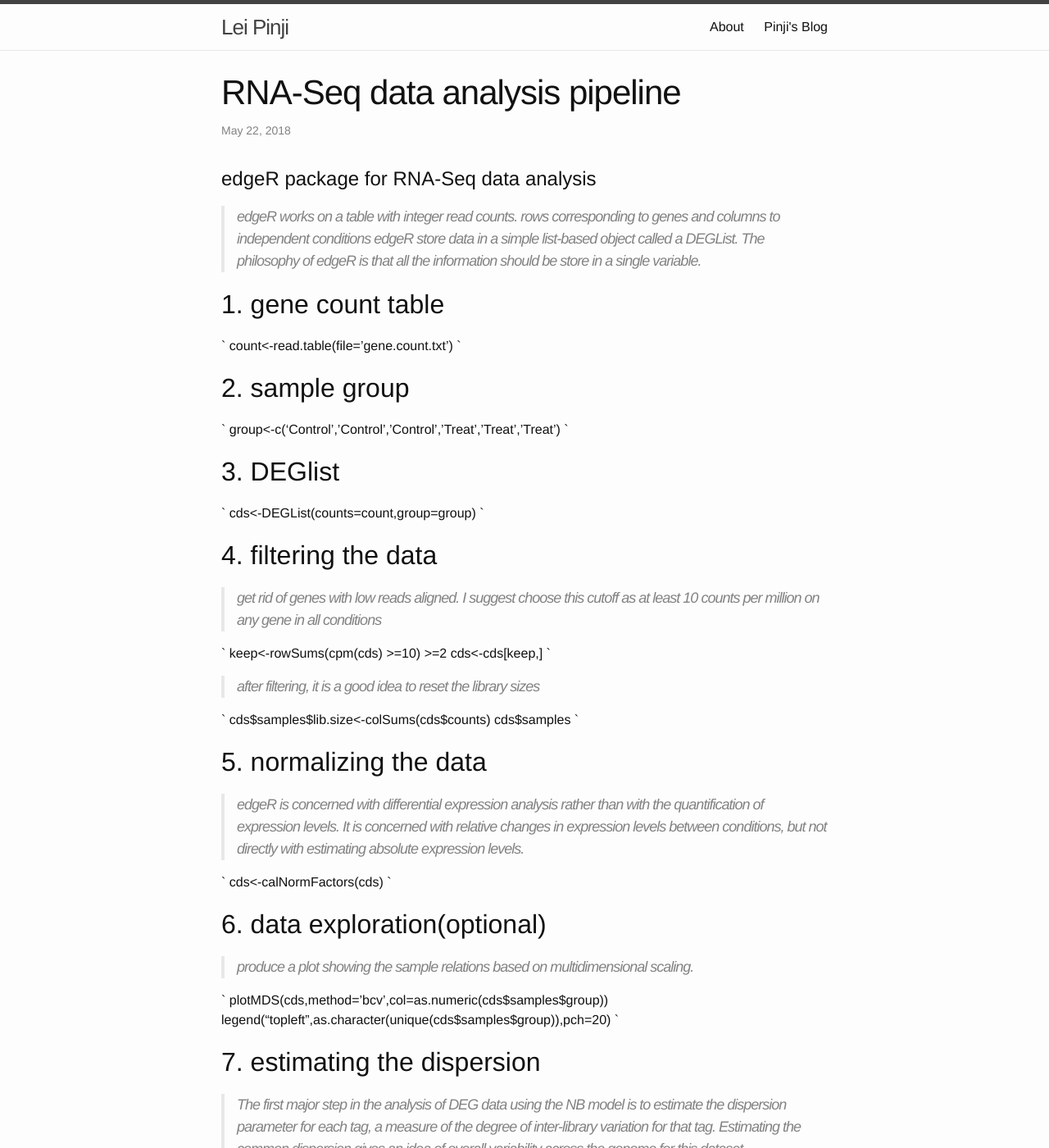
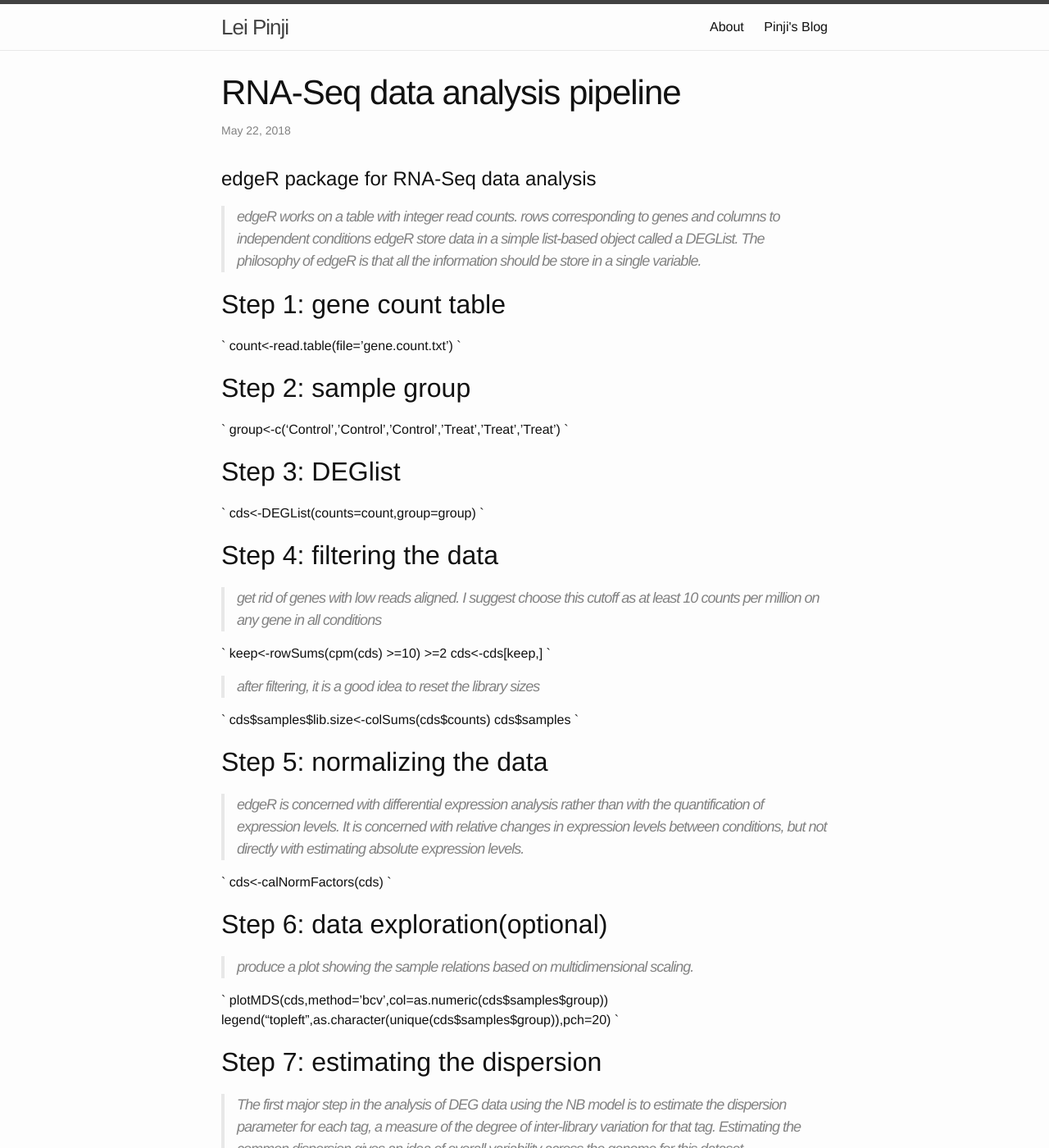
Before and after one commit to leipinji/leipinji.github.io, a Jekyll site: the page built from _posts/2018-05-22-RNA-Seq-data-analysis-pipeline.md, in a window 1280 px wide and 1400 px high. Shown: the whole window at 82% size. Built offline with Jekyll 4.4.1, drawn with Linux system fonts in a browser that asks for light colours; some of the changed text lies outside the part shown.

Commit message:
revised RNA-Seq pipeline

```diff
--- a/_posts/2018-05-22-RNA-Seq-data-analysis-pipeline.md
+++ b/_posts/2018-05-22-RNA-Seq-data-analysis-pipeline.md
@@ -12,25 +12,25 @@ edgeR store data in a simple list-based object called a DEGList.
 The philosophy of edgeR is that all the information should be store in a single variable.
 
 
-## 1. gene count table
+## Step 1: gene count table
 
 `
 count<-read.table(file='gene.count.txt')
 `
 
-## 2. sample group
+## Step 2: sample group
 
 `
 group<-c('Control','Control','Control','Treat','Treat','Treat')
 `
 
-## 3. DEGlist
+## Step 3: DEGlist
 
 `
 cds<-DEGList(counts=count,group=group)
 `
 
-## 4. filtering the data
+## Step 4: filtering the data
 
 > get rid of genes with low reads aligned.
 I suggest choose this cutoff as at least 10 counts per million on any gene in all conditions
@@ -46,7 +46,7 @@ cds<-cds[keep,]
 cds$samples$lib.size<-colSums(cds$counts)
 cds$samples
 `
-## 5. normalizing the data
+## Step 5: normalizing the data
 
 > edgeR is concerned with differential expression analysis rather than with the quantification of expression levels. It is concerned with relative changes in expression levels between conditions, but not directly with estimating absolute expression levels.
 
@@ -55,7 +55,7 @@ cds$samples
 cds<-calNormFactors(cds)
 `
 
-## 6. data exploration(optional)
+## Step 6: data exploration(optional)
 
 > produce a plot showing the sample relations based on multidimensional scaling.
 
@@ -64,7 +64,7 @@ plotMDS(cds,method='bcv',col=as.numeric(cds$samples$group))
 legend("topleft",as.character(unique(cds$samples$group)),pch=20)
 `
 
-## 7. estimating the dispersion
+## Step 7: estimating the dispersion
 
 > The first major step in the analysis of DEG data using the NB model is to estimate the dispersion parameter for each tag, a measure of the degree of inter-library variation for that tag. Estimating the common dispersion gives an idea of overall variability across the genome for this dataset.
 
@@ -76,7 +76,7 @@ cds<-estimateCommonDisp(cds,verbose=True)
 cds<-estimateTagwiseDisp(cds)
 `
 
-## 8. differential expression analysis
+## Step 8: differential expression analysis
 
 `
 results<-exactTest(cds,pair=c('Control','Treat'))
```
